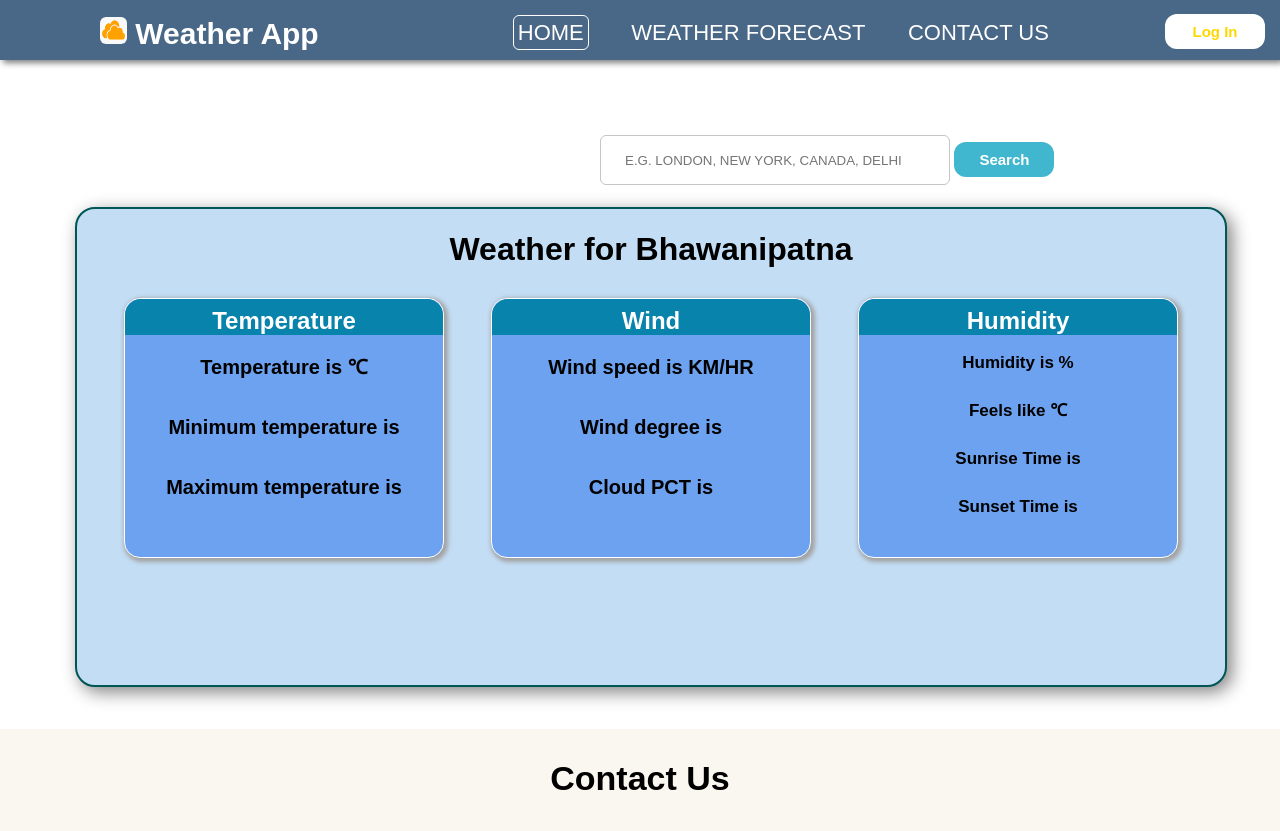
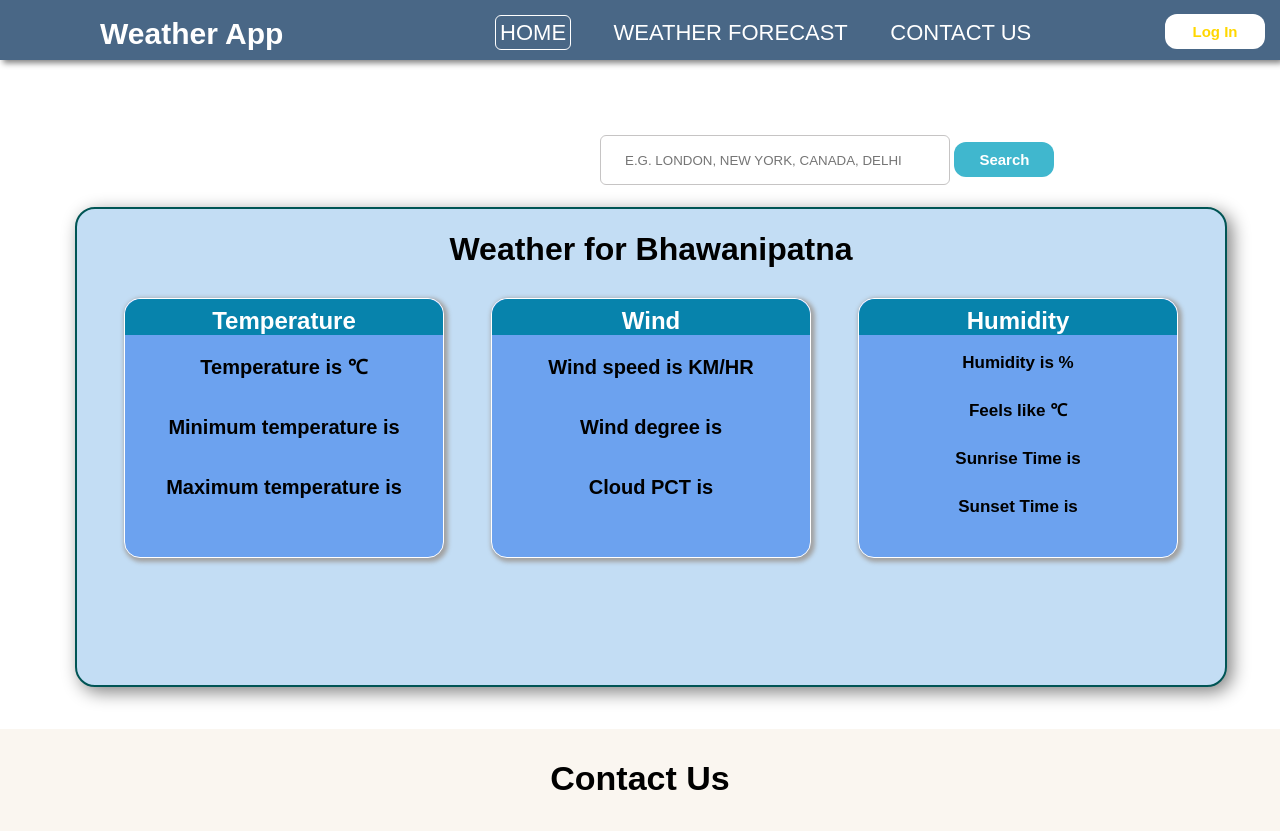
Before and after one commit to Rupeshmund04/COB-Weather-App, a plain HTML site: page index.html in a window 1280 px wide. Shown: the top 831 px of the page. Drawn offline with Linux system fonts and the light colour scheme; no server answers.

Commit message:
Update index.html

```diff
--- a/index.html
+++ b/index.html
@@ -20,7 +20,6 @@
             <!-- Navbar -->
             <nav class="navbar">
                 <div class="logo">
-                    <img src="/img_1.png" alt="Cloud_Image" class="pic">
                     <label>Weather App</label>
                 </div>
 
```
